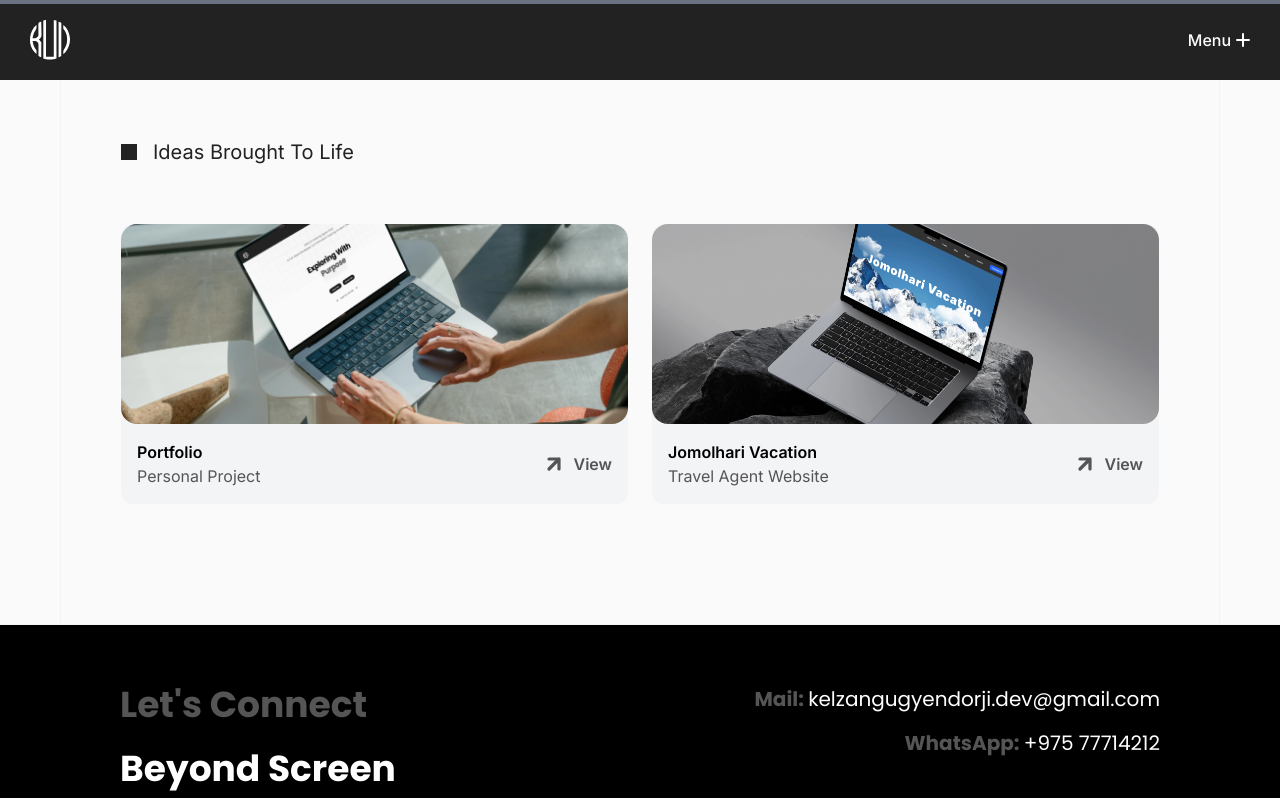
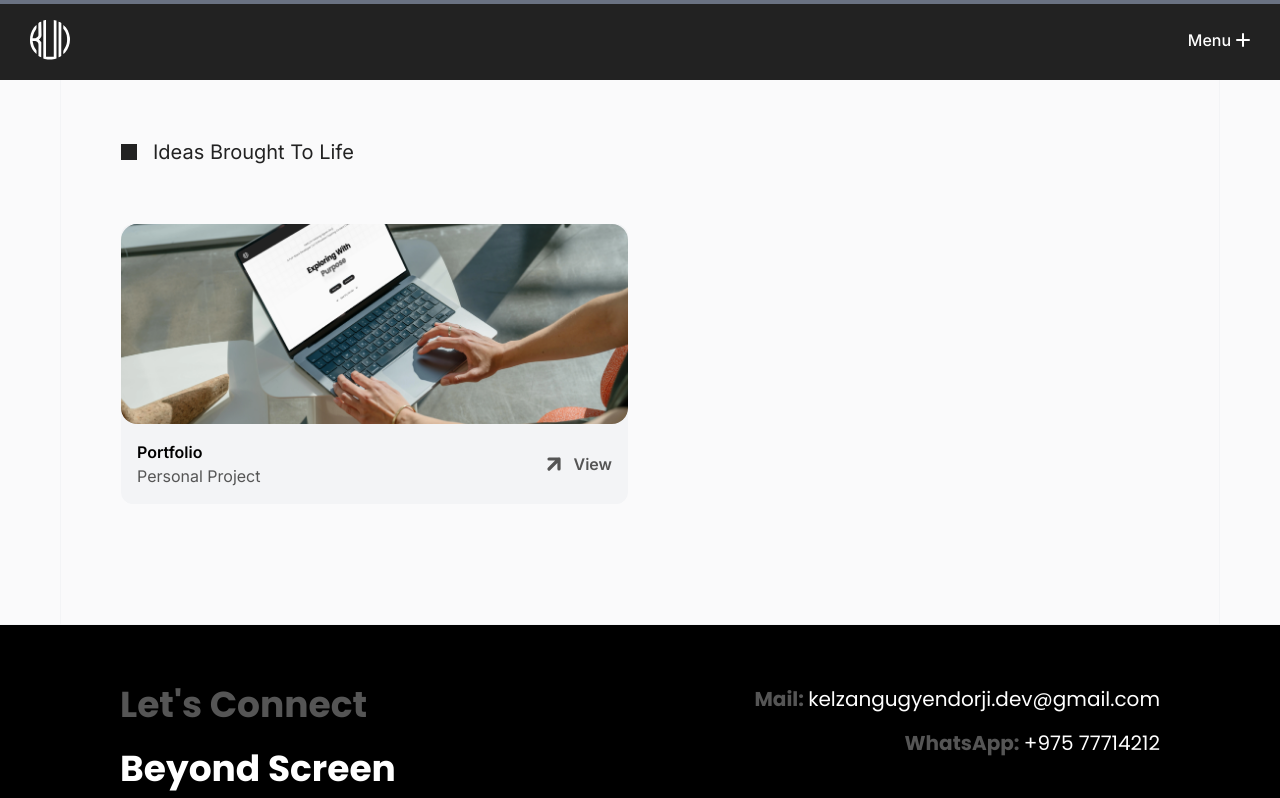
Before and after one commit to KelzangUD/portfolio-v3, a Next.js app: page /projects in a window 1280 px wide. Shown: the top 798 px of the page. Built offline with nearby package versions, Linux system fonts and the light colour scheme.

Commit message:
feature project data u

```diff
--- a/app/data/featuredProject.ts
+++ b/app/data/featuredProject.ts
@@ -1,5 +1,5 @@
 import portfolioMockUp from "@/public/portfolio-mockup.webp";
-import jomolhariVacationMockUp from "@/public/jomolhari-vacation-website-mockup.webp";
+// import jomolhariVacationMockUp from "@/public/jomolhari-vacation-website-mockup.webp";
 
 export const featuredProjects = [
   {
@@ -8,10 +8,10 @@ export const featuredProjects = [
     about: "Personal Project",
     href: "/",
   },
-  {
-    mockUp: jomolhariVacationMockUp,
-    title: "Jomolhari Vacation",
-    about: "Travel Agent Website",
-    href: "/",
-  },
+  // {
+  //   mockUp: jomolhariVacationMockUp,
+  //   title: "Jomolhari Vacation",
+  //   about: "Travel Agent Website",
+  //   href: "/",
+  // },
 ];
```
